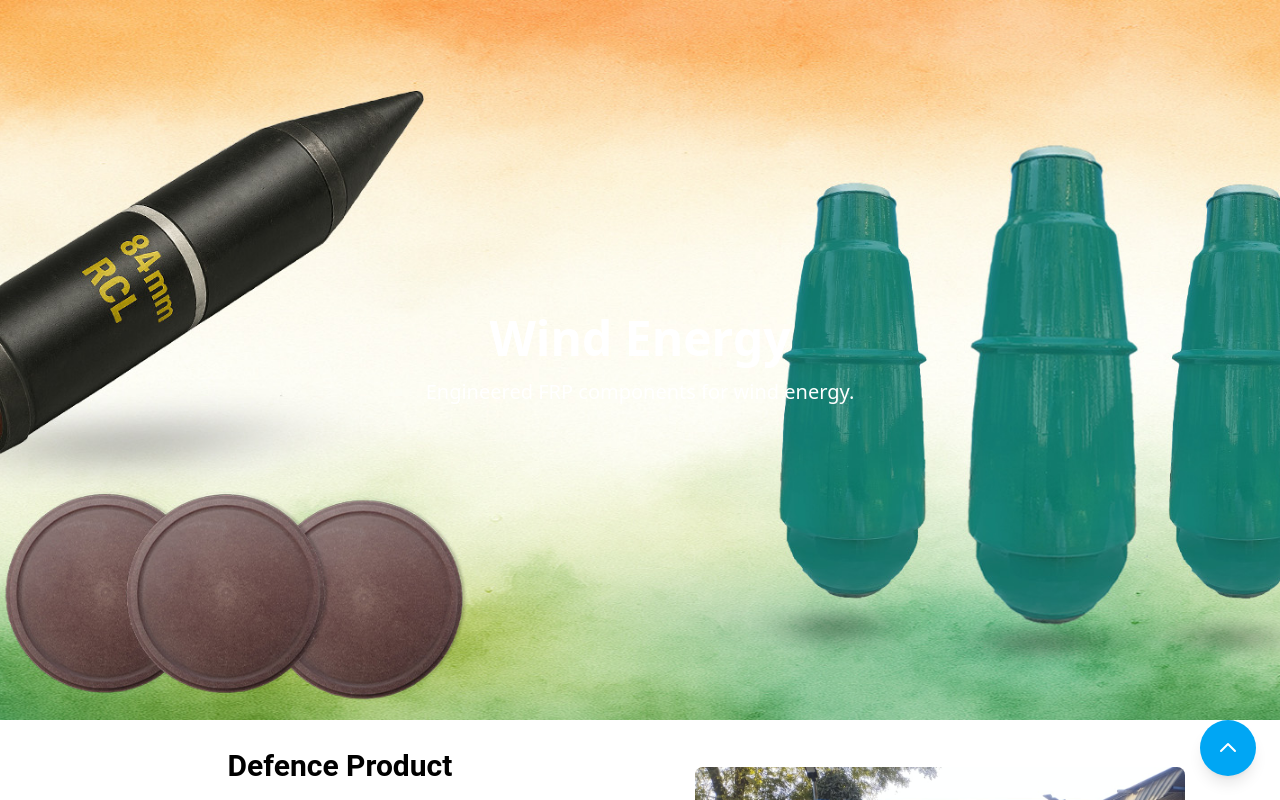
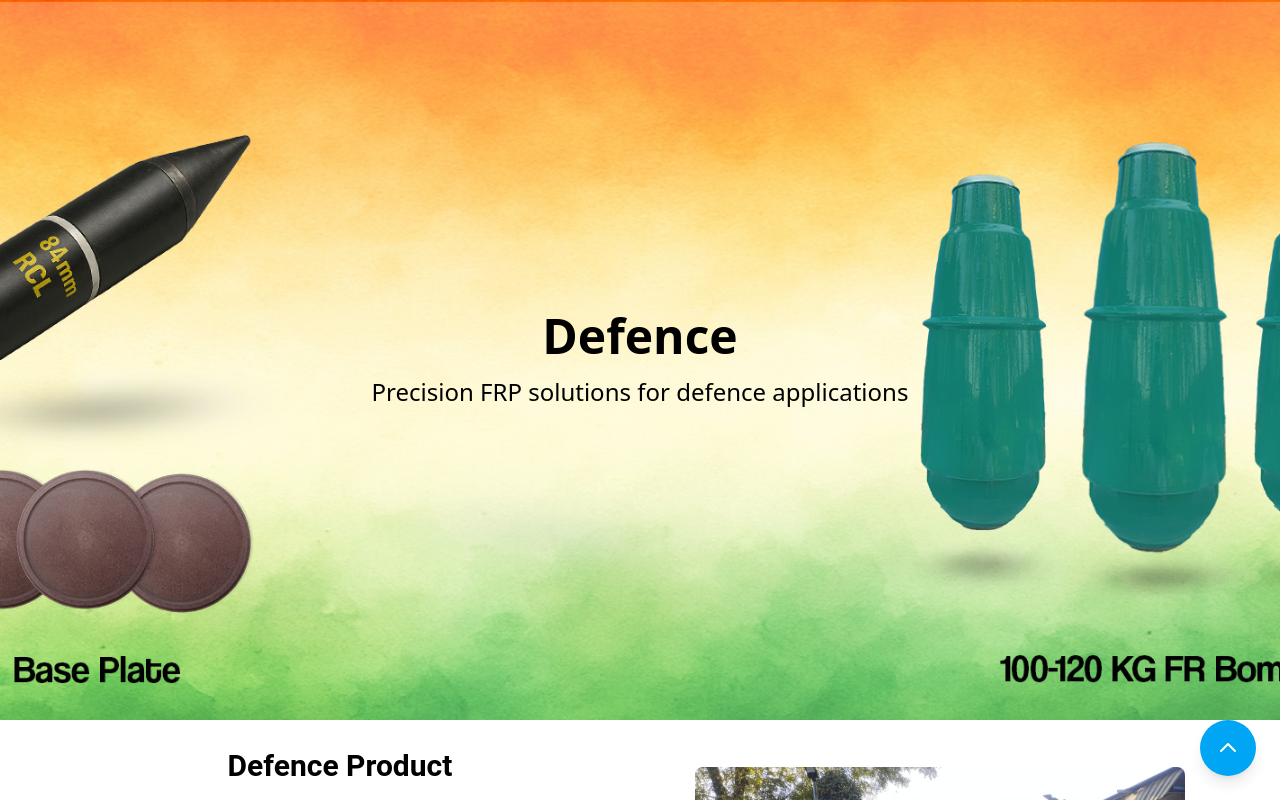
Before and after one commit to DIKAYINSU/Web-application, a React (Vite) app: page /Defence in a window 1280 px wide. Shown: the top 800 px of the page. Built offline with nearby package versions, Linux system fonts and the light colour scheme.

Commit message:
this is office commit

```diff
--- a/src/Pages/Defence.jsx
+++ b/src/Pages/Defence.jsx
@@ -1,7 +1,7 @@
 import React from 'react'
 import PageBanner from '../components/PageBanner'
 import FounderImage from '../assets/Images/img1.jpeg'
-import Railbanner from '../Assets/Images/DefenceBanner.jpg'
+import Railbanner from '../Assets/Images/DefenceBanner2.jpg'
 
 function Defence() {
     return (
@@ -11,18 +11,18 @@ function Defence() {
       <div
                className="relative w-full h-[70vh] md:h-[90vh] bg-cover bg-center bg-no-repeat"
                  style={{
-                   backgroundImage: `url(${Railbanner})`
+                   backgroundImage: `url(${Railbanner   })`
                  }}
 
              >
                <div className="absolute inset-0 bg-red bg-opacity-50"></div>
 
                <div className="relative z-10 flex flex-col items-center justify-center h-full text-center px-4 md:px-20">
-                 <h1 className="text-3xl sm:text-4xl md:text-5xl font-bold text-white mb-4">
-                Wind Energy
+                 <h1 className="text-3xl sm:text-4xl md:text-5xl font-bold text-black mb-4">
+              Defence
                  </h1>
-                 <p className="text-white text-base sm:text-lg md:text-xl max-w-2xl">
-             Engineered FRP components for wind energy.
+                 <p className="text-black text-base font-medium sm:text-lg md:text-2xl max-w-2xl">
+            Precision FRP solutions for defence applications
                  </p>
 
                </div>
```
Also changed, not shown: src/assets/Images/DefenceBanner2.jpg (added).
